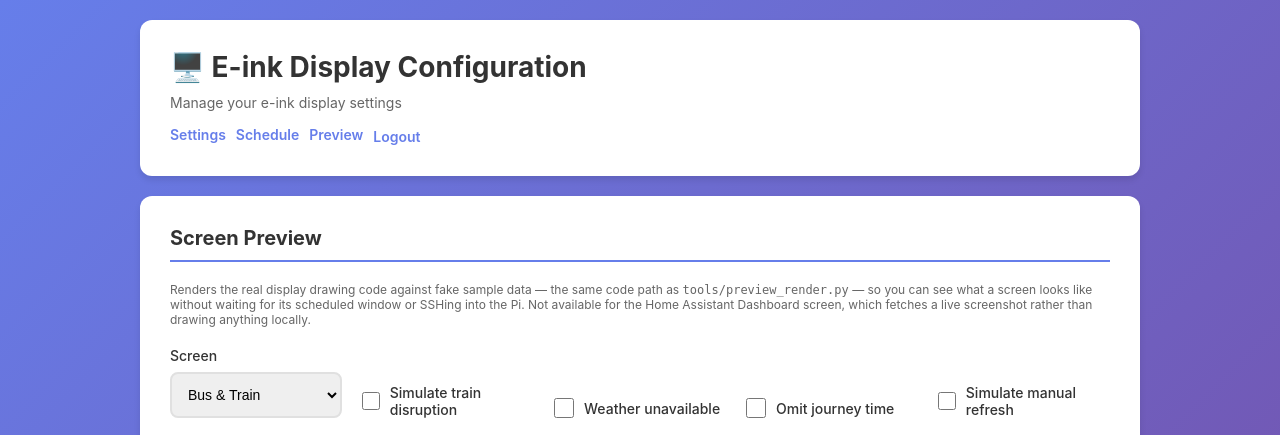
After one commit to awesome-nawsh/home-eink-display, a Flask app: page /preview in a window 1280 px wide. The commit adds this page. Shown: the top 435 px of the page. Run offline with Flask 3, Linux system fonts and the light colour scheme; the visitor is signed in with stand-in values (Sample User, id 1); parts of the project's set-up code (start-up, migrations or seed data) failed here and were passed over.

Commit message:
Add a Screen Preview tab to the web panel
New /preview page + /api/preview_image route render any of
combined/daytime/sleep/boot/debug to a PNG in the browser, reusing
tools/preview_render.py's SCREEN_RENDERERS directly rather than
duplicating the fake-data rendering logic — the CLI tool and the web
tab now share one source of truth for how each screen is faked. Same
hardware-free code path already used for local testing (no e-ink,
pigpio, or SSH access needed), just exposed in the UI instead of run
from a terminal.

Scenario toggles (train disruption, weather unavailable, no journey
time, manual refresh) mirror the CLI's flags and grey out for screens
that don't use them. ha_screen isn't offered — it fetches a live HA
dashboard screenshot, nothing to fake locally.

Co-Authored-By: Claude Fable 5 <noreply@anthropic.com>

```diff
--- a/app/static/style.css
+++ b/app/static/style.css
@@ -152,6 +152,18 @@ details.card[open] > summary h2::after {
 .font-sample-img {
     display: block;
     max-width: 100%;
+}
+
+/* Screen Preview tab — matches the panel's 800x480 aspect ratio, scaled
+   down to fit the card on smaller viewports. */
+.preview-image {
+    display: block;
+    width: 100%;
+    max-width: 800px;
+    height: auto;
+    border: 1px solid #e5e7eb;
+    border-radius: 8px;
+    background: white;
 }
 
 /* Visually dims a disabled screen's Start/End time inputs on the Schedule
--- a/app/static/web_config.js
+++ b/app/static/web_config.js
@@ -67,6 +67,49 @@ document.addEventListener('DOMContentLoaded', () => {
     });
 });
 
+// Screen Preview tab: re-fetches /api/preview_image whenever the screen
+// choice or a scenario toggle changes. Only 'combined' (bus_train_screen)
+// uses all four toggles; 'daytime' only honors weather; 'sleep'/'boot'/
+// 'debug' ignore all of them (mirrors tools/preview_render.py's toggles).
+const TOGGLE_RELEVANCE = {
+    combined: ['disruption', 'no-weather', 'no-journey', 'manual-refresh'],
+    daytime: ['no-weather'],
+    sleep: [], boot: [], debug: [],
+};
+
+function updatePreviewImage() {
+    const screenEl = document.getElementById('preview-screen');
+    const img = document.getElementById('preview-image');
+    if (!screenEl || !img) return;
+
+    const screen = screenEl.value;
+    const relevant = TOGGLE_RELEVANCE[screen] || [];
+    const params = new URLSearchParams({ screen });
+    ['disruption', 'no-weather', 'no-journey', 'manual-refresh'].forEach(name => {
+        const el = document.getElementById('preview-' + name);
+        if (el) {
+            el.disabled = !relevant.includes(name);
+            if (el.checked && relevant.includes(name)) params.set(name.replace(/-/g, '_'), '1');
+        }
+    });
+    img.src = '/api/preview_image?' + params.toString();
+
+    const note = document.getElementById('preview-toggle-note');
+    if (note) {
+        note.textContent = relevant.length
+            ? ''
+            : 'This screen doesn’t use the toggles above — it always renders the same fixed sample.';
+    }
+}
+
+document.addEventListener('DOMContentLoaded', () => {
+    const screenEl = document.getElementById('preview-screen');
+    if (!screenEl) return;
+    ['preview-screen', 'preview-disruption', 'preview-no-weather', 'preview-no-journey', 'preview-manual-refresh']
+        .forEach(id => document.getElementById(id)?.addEventListener('change', updatePreviewImage));
+    updatePreviewImage();
+});
+
 function triggerRefresh() {
     fetch('/api/refresh', {
         method: 'POST',
--- a/app/templates/base.html
+++ b/app/templates/base.html
@@ -16,6 +16,7 @@
             <div class="nav">
                 <a href="{{ url_for('index') }}">Settings</a>
                 <a href="{{ url_for('schedule_page') }}">Schedule</a>
+                <a href="{{ url_for('preview_page') }}">Preview</a>
                 {# Logout is a POST (with CSRF token) so a cross-site link/img can't trigger it #}
                 <form method="POST" action="{{ url_for('logout') }}">
                     <input type="hidden" name="csrf_token" value="{{ csrf_token }}">
--- /dev/null
+++ b/app/templates/preview.html
@@ -0,0 +1,50 @@
+{% extends "base.html" %}
+{% block content %}
+<div class="card">
+    <h2>Screen Preview</h2>
+    <p class="helper-text" style="margin-bottom: 20px;">
+        Renders the real display drawing code against fake sample data — the same code path as
+        <code>tools/preview_render.py</code> — so you can see what a screen looks like without
+        waiting for its scheduled window or SSHing into the Pi. Not available for the Home Assistant
+        Dashboard screen, which fetches a live screenshot rather than drawing anything locally.
+    </p>
+
+    <div class="screen-row">
+        <div class="form-group">
+            <label for="preview-screen">Screen</label>
+            <select id="preview-screen">
+                {% for value, label in screen_labels.items() %}
+                    <option value="{{ value }}">{{ label }}</option>
+                {% endfor %}
+            </select>
+        </div>
+        <div class="form-group">
+            <div class="checkbox-wrapper">
+                <input type="checkbox" id="preview-disruption">
+                <label for="preview-disruption" style="margin: 0;">Simulate train disruption</label>
+            </div>
+        </div>
+        <div class="form-group">
+            <div class="checkbox-wrapper">
+                <input type="checkbox" id="preview-no-weather">
+                <label for="preview-no-weather" style="margin: 0;">Weather unavailable</label>
+            </div>
+        </div>
+        <div class="form-group">
+            <div class="checkbox-wrapper">
+                <input type="checkbox" id="preview-no-journey">
+                <label for="preview-no-journey" style="margin: 0;">Omit journey time</label>
+            </div>
+        </div>
+        <div class="form-group">
+            <div class="checkbox-wrapper">
+                <input type="checkbox" id="preview-manual-refresh">
+                <label for="preview-manual-refresh" style="margin: 0;">Simulate manual refresh</label>
+            </div>
+        </div>
+    </div>
+    <p class="helper-text" id="preview-toggle-note" style="margin-bottom: 15px;"></p>
+
+    <img id="preview-image" class="preview-image" alt="Screen preview">
+</div>
+{% endblock %}
--- a/app/web_config.py
+++ b/app/web_config.py
@@ -40,6 +40,22 @@ from dotenv import load_dotenv
 APP_DIR = os.path.dirname(os.path.realpath(__file__))
 ENV_FILE = os.path.join(APP_DIR, '.env')
 load_dotenv(ENV_FILE)
+
+# tools/preview_render.py has no hardware imports (same as app/render/*.py
+# and app/config.py — see its own docstring) so it's safe to import directly
+# into this process for the Preview tab's /api/preview_image route.
+TOOLS_DIR = os.path.join(os.path.dirname(APP_DIR), 'tools')
+
+# Friendly labels for the Preview tab's screen picker. combined/daytime/sleep
+# reuse scheduler.SCREEN_DISPLAY_NAMES so the wording matches the Schedule
+# page; boot/debug aren't scheduled screens, so they get their own labels.
+PREVIEW_SCREEN_LABELS = {
+    'combined': SCREEN_DISPLAY_NAMES['bus_train_screen'],
+    'daytime': SCREEN_DISPLAY_NAMES['daytime_screen'],
+    'sleep': SCREEN_DISPLAY_NAMES['sleep_screen'],
+    'boot': 'Boot Checklist',
+    'debug': 'Debug Dump',
+}
 
 # Process start time, for the status bar's "Web Panel" uptime — recorded at
 # import rather than inside a request handler, so it reflects when this
@@ -349,6 +365,50 @@ def api_font_sample(font_name):
     return send_file(buf, mimetype='image/png', max_age=3600)
 
 
+@app.route('/preview')
+@login_required
+def preview_page():
+    """The Preview tab: pick a screen + a few scenario toggles, see the
+    render below (via /api/preview_image). ha_screen isn't offered — it
+    fetches a live HA dashboard screenshot, not something to fake here."""
+    return render_template('preview.html', screen_labels=PREVIEW_SCREEN_LABELS)
+
+
+@app.route('/api/preview_image')
+@login_required
+def api_preview_image():
+    """Renders one of the local (non-HA) screens to a PNG, using the exact
+    same code path as `tools/preview_render.py` — the real render.* draw
+    functions against a fake in-memory display, no e-ink hardware touched.
+    Lets the Preview tab show what a screen looks like without SSHing in
+    to run the CLI tool or waiting for its scheduled window on the Pi."""
+    from io import BytesIO
+    from types import SimpleNamespace
+    sys.path.insert(0, TOOLS_DIR)
+    import preview_render
+
+    screen = request.args.get('screen', 'combined')
+    if screen not in preview_render.SCREEN_RENDERERS:
+        return jsonify({'success': False, 'error': 'Unknown screen'}), 404
+
+    def flag(name):
+        return request.args.get(name) == '1'
+
+    args = SimpleNamespace(
+        disruption=flag('disruption'),
+        no_weather=flag('no_weather'),
+        no_journey=flag('no_journey'),
+        manual_refresh=flag('manual_refresh'),
+    )
+    mgr = preview_render.SCREEN_RENDERERS[screen](args)
+    img = preview_render.composite_preview(mgr)
+
+    buf = BytesIO()
+    img.save(buf, 'PNG')
+    buf.seek(0)
+    return send_file(buf, mimetype='image/png')
+
+
 @app.route('/api/restart', methods=['POST'])
 @login_required
 def api_restart():
--- a/tools/preview_render.py
+++ b/tools/preview_render.py
@@ -193,9 +193,21 @@ def composite_preview(mgr):
     return preview
 
 
+# Single source of truth for "which screens can be previewed and how" —
+# shared by this CLI and web_config.py's /preview tab, so the two never
+# drift into rendering different screens or defaults.
+SCREEN_RENDERERS = {
+    'combined': render_combined,
+    'debug': render_debug,
+    'daytime': render_daytime,
+    'sleep': render_sleep,
+    'boot': render_boot,
+}
+
+
 def main():
     parser = argparse.ArgumentParser(description=__doc__, formatter_class=argparse.RawDescriptionHelpFormatter)
-    parser.add_argument('--screen', choices=['combined', 'debug', 'daytime', 'sleep', 'boot'], default='combined',
+    parser.add_argument('--screen', choices=list(SCREEN_RENDERERS), default='combined',
                          help='Which screen to render (default: combined)')
     parser.add_argument('--disruption', action='store_true', help='Simulate a train disruption instead of "all clear"')
     parser.add_argument('--no-weather', action='store_true', help='Simulate weather being unavailable')
@@ -205,14 +217,7 @@ def main():
                          help='Output PNG path (default: tools/preview_output.png, gitignored)')
     args = parser.parse_args()
 
-    dispatch = {
-        'combined': render_combined,
-        'debug': render_debug,
-        'daytime': render_daytime,
-        'sleep': render_sleep,
-        'boot': render_boot,
-    }
-    mgr = dispatch[args.screen](args)
+    mgr = SCREEN_RENDERERS[args.screen](args)
 
     preview = composite_preview(mgr)
     preview.save(args.out)
```
Also changed, not shown: architecture.md (+1 -1 lines), specifications.md (+1 -0 lines), tests/test_web_config_auth.py (+50 -1 lines), todo.md (+5 -0 lines), ChangeLog.md.
